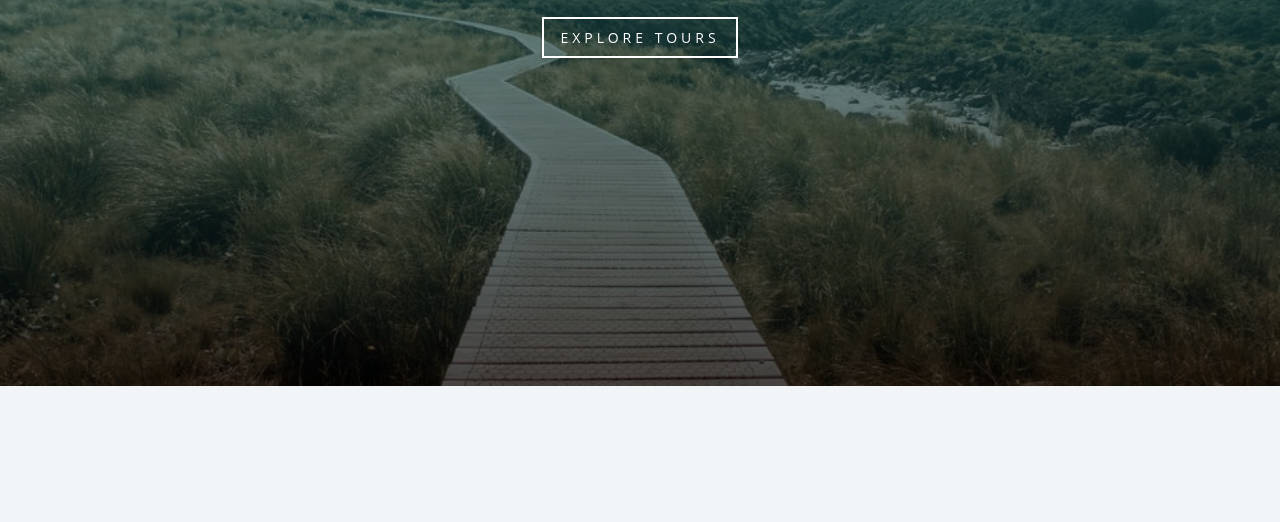
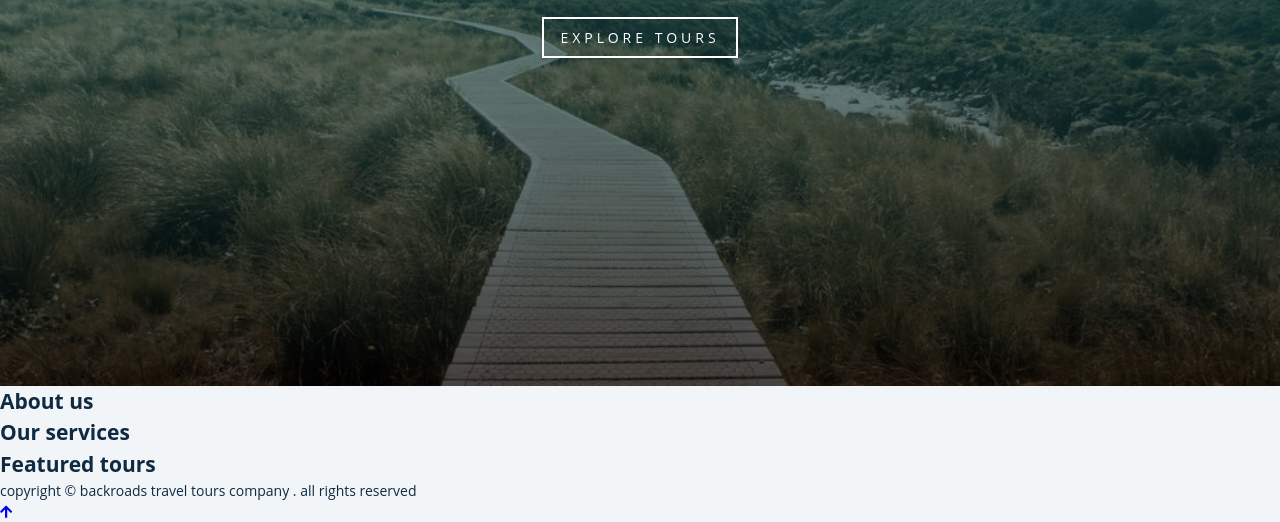
Before and after one commit to nezam0003/Navbar_scroll, a plain HTML site: page index.html in a window 1280 px wide. Shown: the part 478-1000 px from the top of the page. Before the commit the page ends 864 px from the top, so only its background shows below. Drawn offline with Linux system fonts and the light colour scheme.

Commit message:
about/services/tours section created in index.html

```diff
--- a/index.html
+++ b/index.html
@@ -53,6 +53,37 @@
         </div>
     </header>
     <!-- Header section end -->
+    <!-- About section start -->
+    <section id="about" class="section">
+        <div class="title">
+            <h2>About <span>us</span></h2>
+        </div>
+    </section>
+    <!-- About section End -->
+    <!-- Services section start -->
+    <section id="services" class="section">
+        <div class="title">
+            <h2>Our <span>services</span></h2>
+        </div>
+    </section>
+    <!-- Services section End -->
+    <!-- Tours section start -->
+    <section id="tours" class="section">
+        <div class="title">
+            <h2>Featured <span>tours</span></h2>
+        </div>
+    </section>
+    <!-- Tours section End -->
+    <!-- footer -->
+    <footer class="section">
+        <p>
+            copyright &copy; backroads travel tours company
+            <span id="date"></span>. all rights reserved
+        </p>
+    </footer>
+    <a class="scroll-link top-link" href="#home">
+        <i class="fas fa-arrow-up"></i>
+    </a>
     <script src="app.js"></script>
 </body>
 
```
